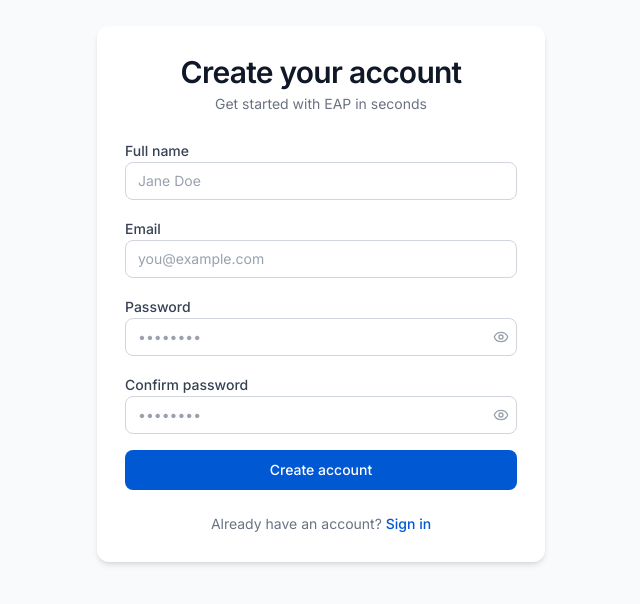
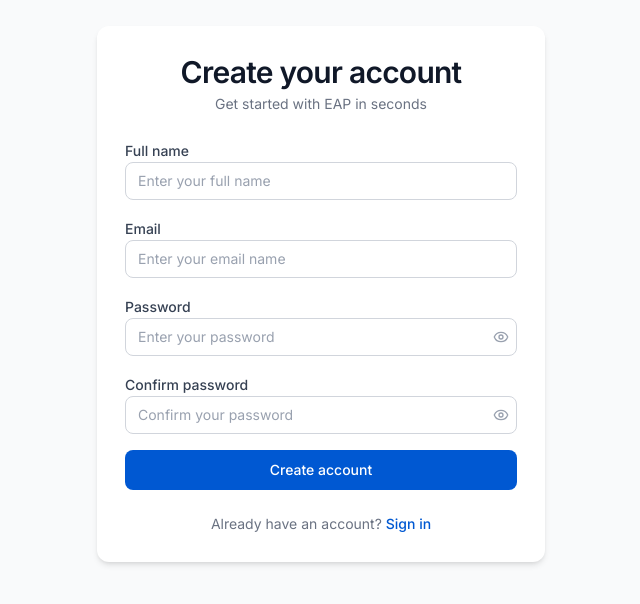
Before and after one commit to iqbalhossen0483/eap-4.0-frontend, a Next.js app: page /signup in a window 1280 px wide. Shown: the part 106-710 px from the top of the page, without its empty margins (319-959 px from the left). Built offline with nearby package versions, Linux system fonts and the light colour scheme; no server answers.

Commit message:
input placeholder added

```diff
--- a/src/app/(auth)/login/page.tsx
+++ b/src/app/(auth)/login/page.tsx
@@ -1,16 +1,16 @@
 "use client";
+import { Button } from "@/components/ui/Button";
+import { Card } from "@/components/ui/Card";
+import { Input } from "@/components/ui/Input";
+import { Typography } from "@/components/ui/Typography";
+import { loginSchema, type LoginInput } from "@/schemas/auth";
+import { zodResolver } from "@hookform/resolvers/zod";
+import { AlertCircle } from "lucide-react";
+import { signIn } from "next-auth/react";
+import Link from "next/link";
+import { useRouter } from "next/navigation";
 import { useState } from "react";
 import { useForm } from "react-hook-form";
-import { zodResolver } from "@hookform/resolvers/zod";
-import { signIn } from "next-auth/react";
-import { useRouter } from "next/navigation";
-import Link from "next/link";
-import { AlertCircle } from "lucide-react";
-import { loginSchema, type LoginInput } from "@/schemas/auth";
-import { Card } from "@/components/ui/Card";
-import { Input } from "@/components/ui/Input";
-import { Button } from "@/components/ui/Button";
-import { Typography } from "@/components/ui/Typography";
 
 export default function LoginPage() {
   const router = useRouter();
@@ -71,7 +71,7 @@ export default function LoginPage() {
           id="email"
           label="Email"
           type="email"
-          placeholder="you@example.com"
+          placeholder="Enter your email"
           error={errors.email?.message}
           {...register("email")}
         />
@@ -79,7 +79,7 @@ export default function LoginPage() {
           id="password"
           label="Password"
           type="password"
-          placeholder="••••••••"
+          placeholder="Enter your password"
           error={errors.password?.message}
           {...register("password")}
         />
@@ -99,7 +99,10 @@ export default function LoginPage() {
 
       <Typography variant="muted" className="mt-6 text-center">
         Don&apos;t have an account?{" "}
-        <Link href="/signup" className="font-medium text-primary-600 hover:underline">
+        <Link
+          href="/signup"
+          className="font-medium text-primary-600 hover:underline"
+        >
           Sign up
         </Link>
       </Typography>
--- a/src/app/(auth)/signup/page.tsx
+++ b/src/app/(auth)/signup/page.tsx
@@ -1,16 +1,16 @@
 "use client";
+import { Button } from "@/components/ui/Button";
+import { Card } from "@/components/ui/Card";
+import { Input } from "@/components/ui/Input";
+import { Typography } from "@/components/ui/Typography";
+import { signupSchema, type SignupInput } from "@/schemas/auth";
+import { useSignupMutation } from "@/store/api/authApi";
+import { zodResolver } from "@hookform/resolvers/zod";
+import { AlertCircle } from "lucide-react";
+import { signIn } from "next-auth/react";
+import Link from "next/link";
 import { useState } from "react";
 import { useForm } from "react-hook-form";
-import { zodResolver } from "@hookform/resolvers/zod";
-import { signIn } from "next-auth/react";
-import Link from "next/link";
-import { AlertCircle } from "lucide-react";
-import { signupSchema, type SignupInput } from "@/schemas/auth";
-import { useSignupMutation } from "@/store/api/authApi";
-import { Card } from "@/components/ui/Card";
-import { Input } from "@/components/ui/Input";
-import { Button } from "@/components/ui/Button";
-import { Typography } from "@/components/ui/Typography";
 
 export default function SignupPage() {
   const [signup] = useSignupMutation();
@@ -70,7 +70,7 @@ export default function SignupPage() {
         <Input
           id="name"
           label="Full name"
-          placeholder="Jane Doe"
+          placeholder="Enter your full name"
           error={errors.name?.message}
           {...register("name")}
         />
@@ -78,7 +78,7 @@ export default function SignupPage() {
           id="email"
           label="Email"
           type="email"
-          placeholder="you@example.com"
+          placeholder="Enter your email name"
           error={errors.email?.message}
           {...register("email")}
         />
@@ -86,7 +86,7 @@ export default function SignupPage() {
           id="password"
           label="Password"
           type="password"
-          placeholder="••••••••"
+          placeholder="Enter your password"
           error={errors.password?.message}
           {...register("password")}
         />
@@ -94,7 +94,7 @@ export default function SignupPage() {
           id="confirmPassword"
           label="Confirm password"
           type="password"
-          placeholder="••••••••"
+          placeholder="Confirm your password"
           error={errors.confirmPassword?.message}
           {...register("confirmPassword")}
         />
@@ -106,7 +106,10 @@ export default function SignupPage() {
 
       <Typography variant="muted" className="mt-6 text-center">
         Already have an account?{" "}
-        <Link href="/login" className="font-medium text-primary-600 hover:underline">
+        <Link
+          href="/login"
+          className="font-medium text-primary-600 hover:underline"
+        >
           Sign in
         </Link>
       </Typography>
--- a/src/app/(dashboard)/settings/page.tsx
+++ b/src/app/(dashboard)/settings/page.tsx
@@ -1,10 +1,9 @@
 "use client";
-import { useEffect, useRef } from "react";
-import { useForm } from "react-hook-form";
-import { zodResolver } from "@hookform/resolvers/zod";
-import { useRouter } from "next/navigation";
-import { toast } from "react-toastify";
-import { Upload } from "lucide-react";
+import { Avatar } from "@/components/ui/Avatar";
+import { Button } from "@/components/ui/Button";
+import { Card } from "@/components/ui/Card";
+import { Input } from "@/components/ui/Input";
+import { Typography } from "@/components/ui/Typography";
 import {
   changePasswordSchema,
   profileSchema,
@@ -17,11 +16,12 @@ import {
   useUpdateProfileMutation,
   useUploadAvatarMutation,
 } from "@/store/api/authApi";
-import { Button } from "@/components/ui/Button";
-import { Card } from "@/components/ui/Card";
-import { Input } from "@/components/ui/Input";
-import { Avatar } from "@/components/ui/Avatar";
-import { Typography } from "@/components/ui/Typography";
+import { zodResolver } from "@hookform/resolvers/zod";
+import { Upload } from "lucide-react";
+import { useRouter } from "next/navigation";
+import { useEffect, useRef } from "react";
+import { useForm } from "react-hook-form";
+import { toast } from "react-toastify";
 
 function apiMessage(err: unknown, fallback: string): string {
   return (err as { data?: { message?: string } })?.data?.message ?? fallback;
@@ -166,6 +166,7 @@ export default function SettingsPage() {
             id="current_password"
             label="Current password"
             type="password"
+            placeholder="Enter your current password"
             error={passwordForm.formState.errors.current_password?.message}
             {...passwordForm.register("current_password")}
           />
@@ -173,6 +174,7 @@ export default function SettingsPage() {
             id="new_password"
             label="New password"
             type="password"
+            placeholder="Enter your new password"
             error={passwordForm.formState.errors.new_password?.message}
             {...passwordForm.register("new_password")}
           />
@@ -180,6 +182,7 @@ export default function SettingsPage() {
             id="confirmPassword"
             label="Confirm new password"
             type="password"
+            placeholder="Confirm your new password"
             error={passwordForm.formState.errors.confirmPassword?.message}
             {...passwordForm.register("confirmPassword")}
           />
```
